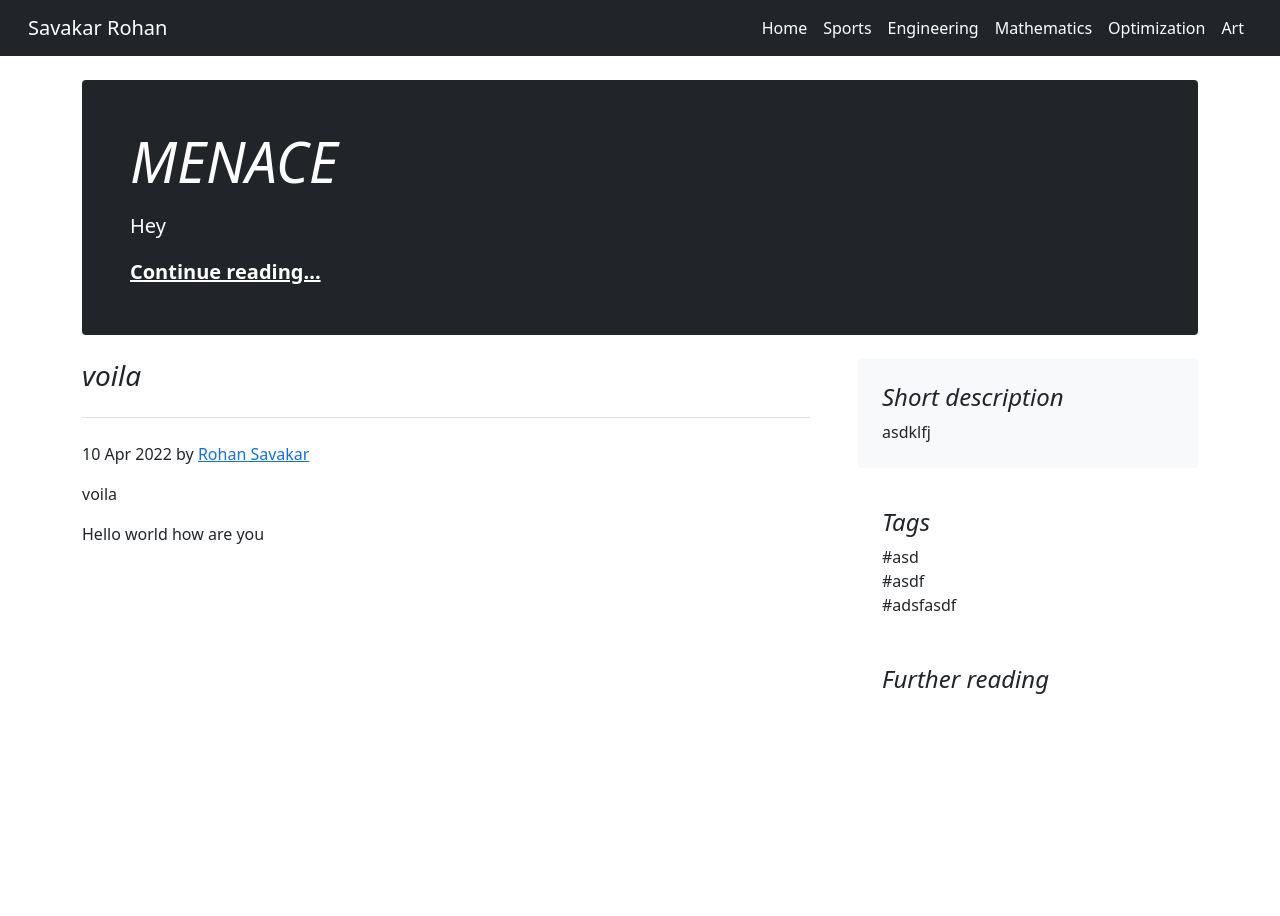
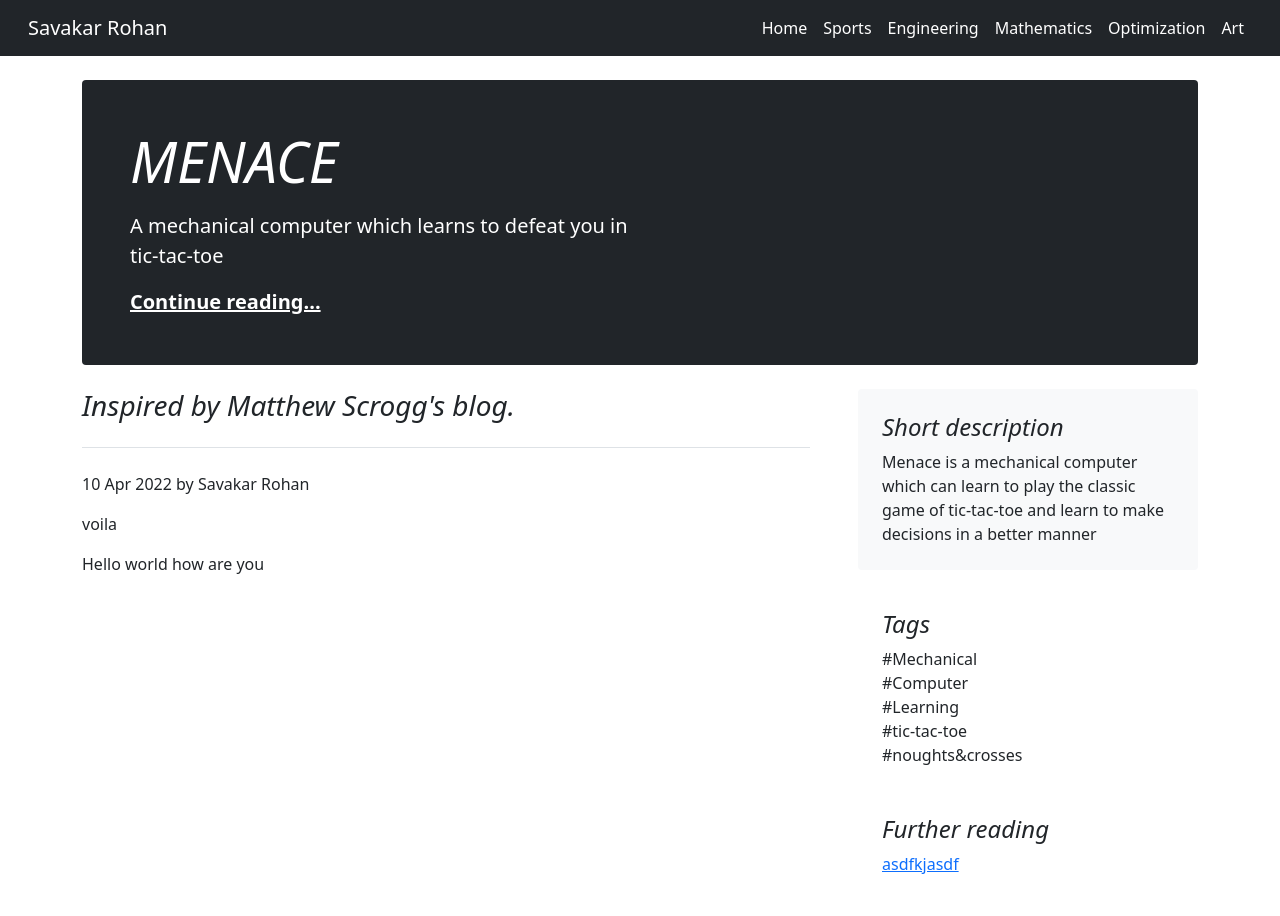
Before and after one commit to savakarrohan/website, a Jekyll site: the page built from _posts/2022-04-10-MENACE.md, in a window 1280 px wide. Built offline with Jekyll 4.4.1, drawn with Linux system fonts in a browser that asks for light colours.

Commit message:
First post modifications

```diff
--- a/_layouts/postsLayout.html
+++ b/_layouts/postsLayout.html
@@ -2,11 +2,14 @@
 title01: Top most title on card
 aboutMe: Short excerpt for the card
 inspiration: From where I was inspired
+             should start from Inspired by
 author: Who wrote the paper
 shortDescription: Should have results
 tags: All possible tags
 _links: All further reading links
-
+img01: Home page image
+img02:blog post image
+img03: additional
 ---copyPasta---
 
 title01:
@@ -16,6 +19,9 @@ author:
 shortDescription:
 tags:
 _links:
+img01:
+img02:
+img03:
 
 ---End of comments---
 -->
@@ -115,7 +121,7 @@ _links:
 
                 <article class="blog-post">
                     <h2 class="blog-post-title">{{title01}}</h2>
-                    <p class="blog-post-meta">{{ page.date | date_to_string }} by <a href="#">{{page.author}}</a></p>
+                    <p class="blog-post-meta">{{ page.date | date_to_string }} by {{page.author}}</p>
                     {{content}}
                 </article>
 
--- a/_posts/2022-04-10-MENACE.md
+++ b/_posts/2022-04-10-MENACE.md
@@ -1,13 +1,15 @@
 ---
 layout: postsLayout
 title01: MENACE
-aboutMe: Hey
-inspiration: voila
-author: Rohan Savakar
-shortDescription: asdklfj
-tags: asd asdf adsfasdf
-\_links: asdfkjasdf
+aboutMe: A mechanical computer which learns to defeat you in tic-tac-toe
+inspiration: Inspired by Matthew Scrogg's blog.
+author: Savakar Rohan
+shortDescription: Menace is a mechanical computer which can learn to play the classic game of tic-tac-toe and learn to make decisions in a better manner
+tags: Mechanical Computer Learning tic-tac-toe noughts&crosses
+_links: asdfkjasdf
 img01: /img/01_Menace/01_tic-tac-toe.png
+img02:
+img03:
 ---
 
 voila
```
